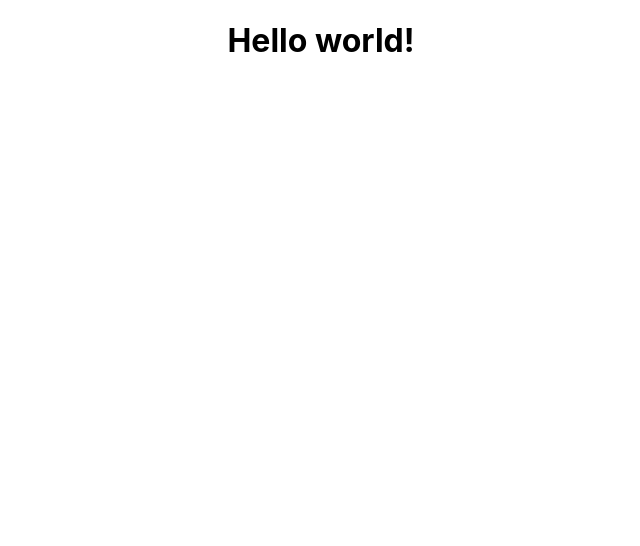
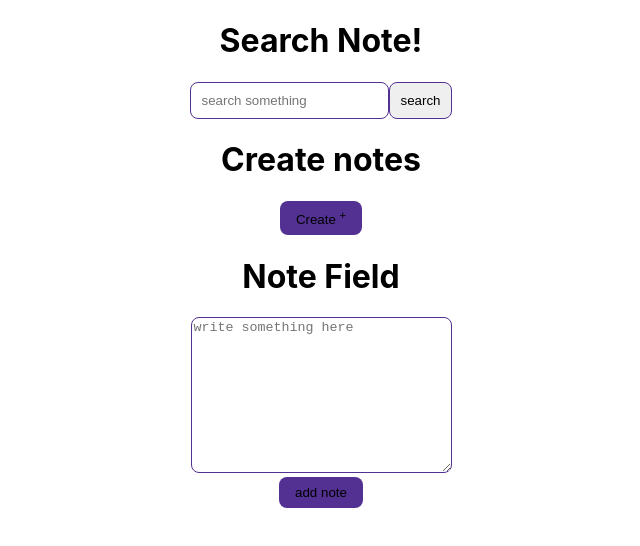
Before and after one commit to sujoncham/task-nona-life-style-assignment, a React (Create React App) app: page / in a window 1280 px wide. Shown: the top 546 px of the page, without its empty margins (319-959 px from the left). Built offline with nearby package versions, Linux system fonts and the light colour scheme.

Commit message:
search input created

```diff
--- a/src/App.js
+++ b/src/App.js
@@ -1,9 +1,13 @@
 import './App.css';
+import CreateNote from './conponents/CreateNote/CreateNote';
+import SearchField from './conponents/SearchField/SearchField';
 
 function App() {
   return (
     <div className="App">
-      <h1>Hello world!</h1>
+      <h1>Search Note!</h1>
+      <SearchField />
+      <CreateNote />
     </div>
   );
 }
--- /dev/null
+++ b/src/conponents/AddNote/AddNote.css
@@ -0,0 +1,18 @@
+.add-note {
+  background-color: #533192;
+  padding: 8px 16px;
+  border: none;
+  border-radius: 8px;
+  transition: all 0.3s;
+  cursor: pointer;
+}
+
+.add-note:hover {
+  background-color: #fff;
+  border: 1px solid #533192;
+}
+
+#my-text {
+  border: 1px solid #533192;
+  border-radius: 8px;
+}
--- /dev/null
+++ b/src/conponents/AddNote/AddNote.js
@@ -0,0 +1,15 @@
+import React from 'react';
+import './AddNote.css';
+
+const NoteField = () => {
+    return (
+        <div>
+            <h1>Note Field</h1>
+            <textarea name="" id="my-text" cols="30" rows="10" placeholder='write something here'></textarea>
+            <br />
+            <button className='add-note'>add note</button>
+        </div>
+    );
+};
+
+export default NoteField;
--- /dev/null
+++ b/src/conponents/CreateNote/CreateNote.css
@@ -0,0 +1,12 @@
+.createBtn {
+  background-color: #533192;
+  padding: 8px 16px;
+  border: none;
+  border-radius: 8px;
+  transition: all 0.3s;
+  cursor: pointer;
+}
+.createBtn:hover {
+  background-color: #fff;
+  border: 1px solid #533192;
+}
--- /dev/null
+++ b/src/conponents/CreateNote/CreateNote.js
@@ -0,0 +1,17 @@
+import React from 'react';
+import AddNote from '../AddNote/AddNote';
+import './CreateNote.css';
+
+const CreateNote = () => {
+    return (
+        <div>
+            <div>
+                <h1>Create notes</h1>
+                <button className='createBtn'>Create <sup>+</sup></button>
+            </div>
+            <AddNote />
+        </div>
+    );
+};
+
+export default CreateNote;
--- /dev/null
+++ b/src/conponents/SearchField/SearchField.css
@@ -0,0 +1,9 @@
+.padd-class {
+  padding: 10px;
+  border: 1px solid #533192;
+  border-radius: 8px;
+}
+
+.searchBtn {
+  cursor: pointer;
+}
--- /dev/null
+++ b/src/conponents/SearchField/SearchField.js
@@ -0,0 +1,12 @@
+import React from 'react';
+import './SearchField.css';
+const SearchField = () => {
+    return (
+        <div>
+            <input type="text" className='padd-class' placeholder='search something' />
+            <button className='searchBtn padd-class'>search</button>
+        </div>
+    );
+};
+
+export default SearchField;
```
